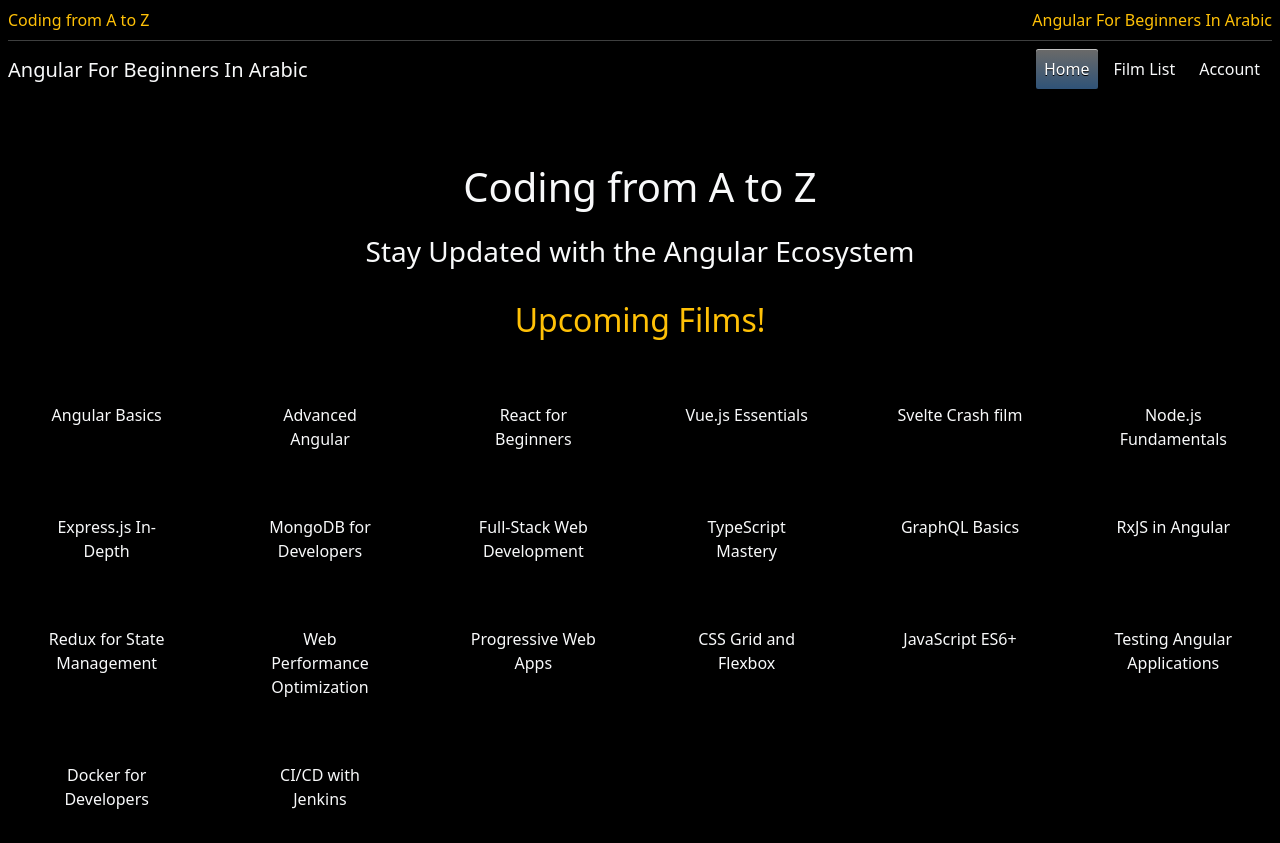
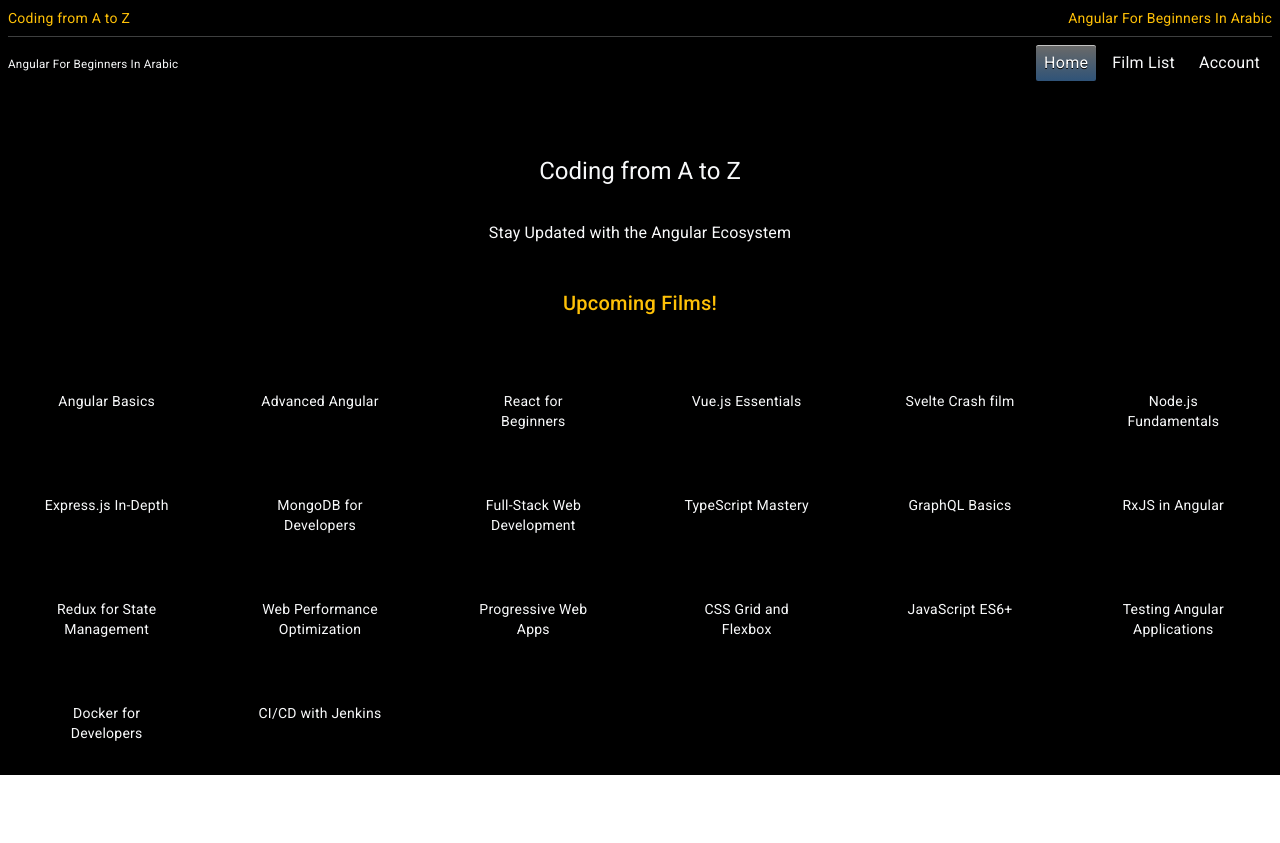
Before and after one commit to ammarnas/future_code, an Angular app: page /home in a window 1280 px wide. After the commit the page ends 800 px from the top, so only its background shows below. Built offline with nearby package versions, Linux system fonts and the light colour scheme.

Commit message:
install angular material

```diff
--- a/angular.json
+++ b/angular.json
@@ -30,6 +30,7 @@
               "src/assets"
             ],
             "styles": [
+              "@angular/material/prebuilt-themes/indigo-pink.css",
               "node_modules/bootstrap/scss/bootstrap.scss",
               "src/styles.scss"
             ],
@@ -91,6 +92,7 @@
               "src/assets"
             ],
             "styles": [
+              "@angular/material/prebuilt-themes/indigo-pink.css",
               "src/styles.scss"
             ],
             "scripts": []
--- a/package.json
+++ b/package.json
@@ -11,10 +11,12 @@
   "private": true,
   "dependencies": {
     "@angular/animations": "^17.1.0",
+    "@angular/cdk": "^17.3.10",
     "@angular/common": "^17.1.0",
     "@angular/compiler": "^17.1.0",
     "@angular/core": "^17.1.0",
     "@angular/forms": "^17.1.0",
+    "@angular/material": "^17.3.10",
     "@angular/platform-browser": "^17.1.0",
     "@angular/platform-browser-dynamic": "^17.1.0",
     "@angular/router": "^17.1.0",
--- a/src/app/app.config.ts
+++ b/src/app/app.config.ts
@@ -5,6 +5,7 @@
 import { HTTP_INTERCEPTORS, provideHttpClient, withInterceptorsFromDi } from '@angular/common/http';
 import { HandleErrorInterceptor } from './shared/interceptors/handle-error-interceptor';
 import { LoggerInterceptor } from './shared/interceptors/logger-interceptor';
+import { provideAnimationsAsync } from '@angular/platform-browser/animations/async';
 
 export const appConfig: ApplicationConfig = {
   providers: [
@@ -19,7 +20,7 @@
       provide: HTTP_INTERCEPTORS,
       useClass: LoggerInterceptor,
       multi: true
-    }
+    }, provideAnimationsAsync()
 
   ]
 };
--- a/src/index.html
+++ b/src/index.html
@@ -6,8 +6,10 @@
   <base href="/">
   <meta name="viewport" content="width=device-width, initial-scale=1">
   <link rel="icon" type="image/x-icon" href="favicon.ico">
+  <link href="https://fonts.googleapis.com/css2?family=Roboto:wght@300;400;500&display=swap" rel="stylesheet">
+  <link href="https://fonts.googleapis.com/icon?family=Material+Icons" rel="stylesheet">
 </head>
-<body>
+<body class="mat-typography">
   <app-root></app-root>
 </body>
 </html>
--- a/src/styles.scss
+++ b/src/styles.scss
@@ -24,3 +24,6 @@
         border-bottom: 5px solid #000;
     }
 }
+
+html, body { height: 100%; }
+body { margin: 0; font-family: Roboto, "Helvetica Neue", sans-serif; }
```
Also changed, not shown: 1 other file (tests, documents, lock files or other folders).
